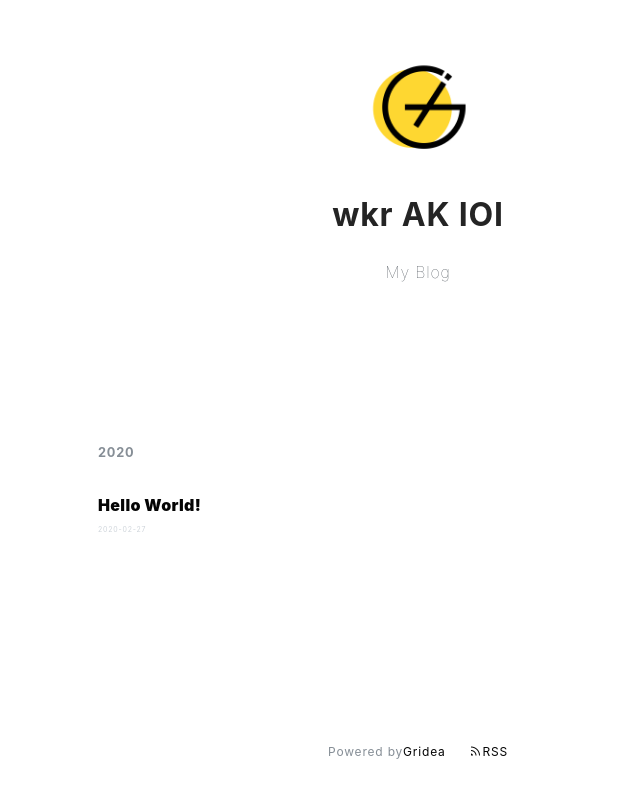
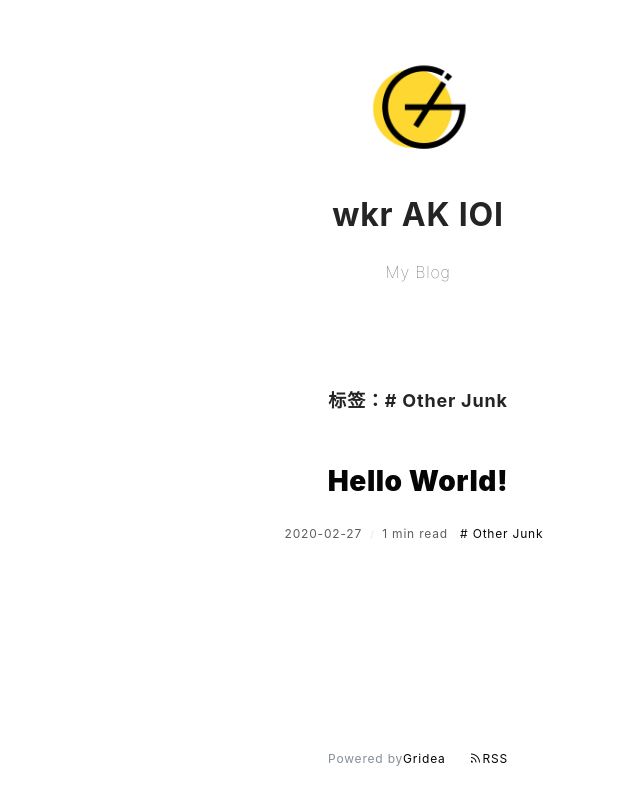
Before and after one commit to shenzhentong/shenzhentong.github.io, a plain HTML site: page tag/j2gCrtQT3/index.html in a window 1280 px wide. Shown: the whole page, without its empty margins (222-862 px from the left). Drawn offline with nearby package versions, Linux system fonts and the light colour scheme; a web font is replaced by a local one.

Commit message:
update from gridea: 2020-02-27 08:44:39

```diff
--- a/atom.xml
+++ b/atom.xml
@@ -2,7 +2,7 @@
 <feed xmlns="http://www.w3.org/2005/Atom">
     <id>https://shenzhentong.github.io</id>
     <title>wkr AK IOI</title>
-    <updated>2020-02-27T00:42:25.953Z</updated>
+    <updated>2020-02-27T00:44:39.848Z</updated>
     <generator>https://github.com/jpmonette/feed</generator>
     <link rel="alternate" href="https://shenzhentong.github.io"/>
     <link rel="self" href="https://shenzhentong.github.io/atom.xml"/>
@@ -16,7 +16,8 @@
         <link href="https://shenzhentong.github.io/post/hello-world/">
         </link>
         <updated>2020-02-27T00:41:48.000Z</updated>
-        <content type="html"><![CDATA[<p>This Worked.</p>
+        <content type="html"><![CDATA[<!-- more -->
+<p>This Worked.</p>
 ]]></content>
     </entry>
 </feed>
--- a/archives/index.html
+++ b/tag/j2gCrtQT3/index.html
@@ -1,24 +1,24 @@
 <html>
   <head>
-    <meta charset="utf-8" />
+  <meta charset="utf-8" />
 <meta name="viewport" content="width=device-width, initial-scale=1" />
-<title>wkr AK IOI</title>
-<link rel="shortcut icon" href="https://shenzhentong.github.io/favicon.ico?v=1582764134380">
+<title>Other Junk | wkr AK IOI</title>
+<link rel="shortcut icon" href="https://shenzhentong.github.io/favicon.ico?v=1582764270427">
 <link href="https://cdn.jsdelivr.net/npm/remixicon@2.3.0/fonts/remixicon.css" rel="stylesheet">
 <link rel="stylesheet" href="https://shenzhentong.github.io/styles/main.css">
-<link rel="alternate" type="application/atom+xml" title="wkr AK IOI - Atom Feed" href="https://shenzhentong.github.io/atom.xml">
+<link rel="alternate" type="application/atom+xml" title="Other Junk | wkr AK IOI - Atom Feed" href="https://shenzhentong.github.io/atom.xml">
 <link rel="stylesheet" href="https://fonts.googleapis.com/css?family=Droid+Serif:400,700">
 
 
 
-    <meta name="description" content="My Blog" />
+  <meta name="description" content="My Blog" />
   </head>
   <body>
     <div class="main">
       <div class="main-content">
         <div class="site-header">
   <a href="https://shenzhentong.github.io">
-  <img class="avatar" src="https://shenzhentong.github.io/images/avatar.png?v=1582764134380" alt="">
+  <img class="avatar" src="https://shenzhentong.github.io/images/avatar.png?v=1582764270427" alt="">
   </a>
   <h1 class="site-title">
     wkr AK IOI
@@ -44,31 +44,42 @@
   </div>
 </div>
 
+        <div class="current-tag-container">
+            <h2 class="title">
+                标签：# Other Junk
+            </h2>
+        </div>
+        <div class="post-container">
 
+    <article class="post">
+      <a href="https://shenzhentong.github.io/post/hello-world/">
+        <h2 class="post-title">Hello World!</h2>
+      </a>
+      <div class="post-info">
+        <span>
+          2020-02-27
+        </span>
+        <span>
+          1 min read
+        </span>
 
+          <a href="https://shenzhentong.github.io/tag/j2gCrtQT3/" class="post-tag">
+            # Other Junk
+          </a>
 
-<div class="archives-container">
+      </div>
 
-    <h2 class="year">2020</h2>
+      <div class="post-abstract">
 
-
-        <a href="https://shenzhentong.github.io/post/hello-world/" class="post">
-          <h2 class="post-title">
-            Hello World!
-          </h2>
-          <div class="time">2020-02-27</div>
-        </a>
-
-
+      </div>
+    </article>
 
 </div>
-
 
         <div class="pagination-container">
 
 
 </div>
-
 
         <div class="site-footer">
   Powered by <a href="https://github.com/getgridea/gridea" target="_blank">Gridea</a>
```
Also changed, not shown: index.html (+6 -2 lines), post/hello-world/index.html (+11 -5 lines), tags/index.html (+4 -2 lines).
